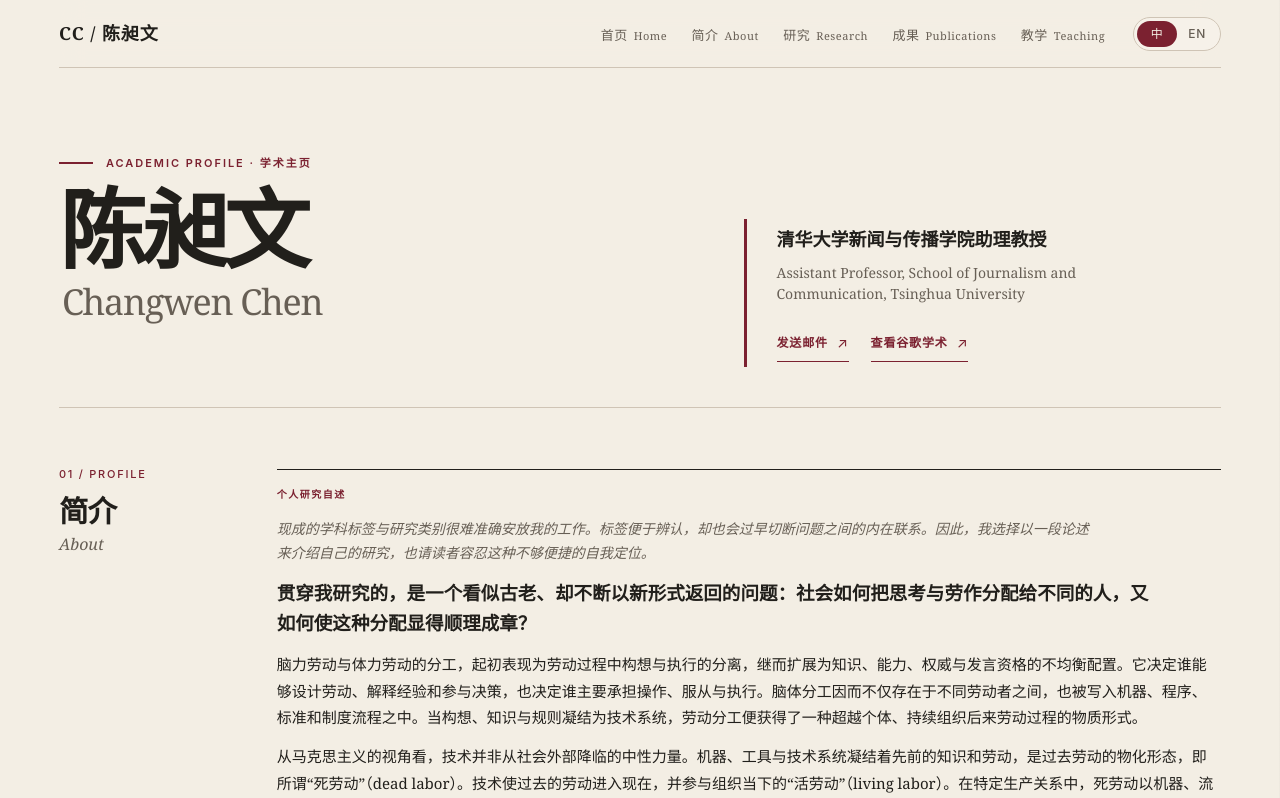
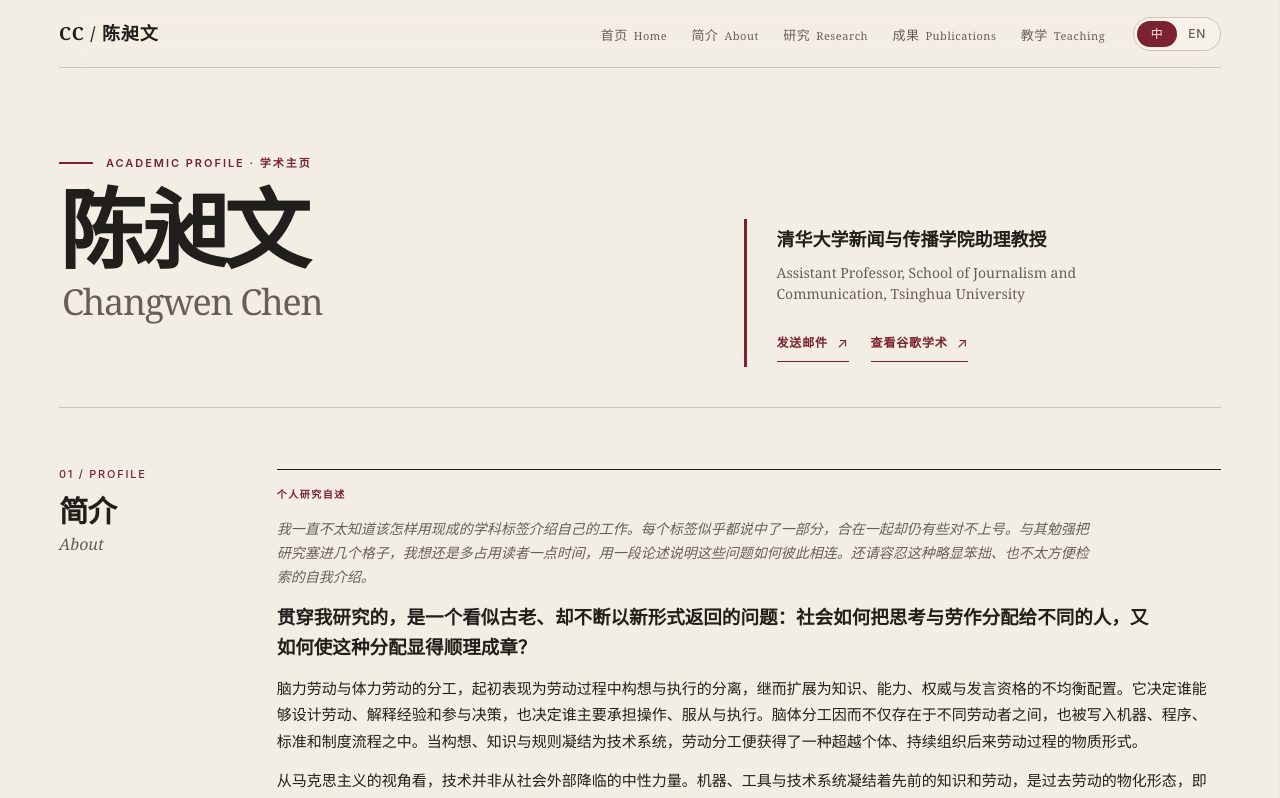
Before and after one commit to cklasd/changwen-chen-academic-homepage, a Next.js app: page /previous in a window 1280 px wide. Shown: the top 798 px of the page. Built offline with nearby package versions, Linux system fonts and the light colour scheme.

Commit message:
Refine research statement introduction

```diff
--- a/app/LegacyHome.tsx
+++ b/app/LegacyHome.tsx
@@ -43,7 +43,7 @@ const navItems = [
 
 export const profileStatement = {
   zh: [
-    "现成的学科标签与研究类别很难准确安放我的工作。标签便于辨认，却也会过早切断问题之间的内在联系。因此，我选择以一段论述来介绍自己的研究，也请读者容忍这种不够便捷的自我定位。",
+    "我一直不太知道该怎样用现成的学科标签介绍自己的工作。每个标签似乎都说中了一部分，合在一起却仍有些对不上号。与其勉强把研究塞进几个格子，我想还是多占用读者一点时间，用一段论述说明这些问题如何彼此相连。还请容忍这种略显笨拙、也不太方便检索的自我介绍。",
     "贯穿我研究的，是一个看似古老、却不断以新形式返回的问题：社会如何把思考与劳作分配给不同的人，又如何使这种分配显得顺理成章？",
     "脑力劳动与体力劳动的分工，起初表现为劳动过程中构想与执行的分离，继而扩展为知识、能力、权威与发言资格的不均衡配置。它决定谁能够设计劳动、解释经验和参与决策，也决定谁主要承担操作、服从与执行。脑体分工因而不仅存在于不同劳动者之间，也被写入机器、程序、标准和制度流程之中。当构想、知识与规则凝结为技术系统，劳动分工便获得了一种超越个体、持续组织后来劳动过程的物质形式。",
     "从马克思主义的视角看，技术并非从社会外部降临的中性力量。机器、工具与技术系统凝结着先前的知识和劳动，是过去劳动的物化形态，即所谓“死劳动”（dead labor）。技术使过去的劳动进入现在，并参与组织当下的“活劳动”（living labor）。在特定生产关系中，死劳动以机器、流程和标准的形式返回生产现场，规定活劳动的节奏、动作与可能性。脑体劳动之间的分工，也因此表现为活劳动与物化劳动之间的关系，表现为劳动者与技术之间的关系。",
@@ -60,7 +60,7 @@ export const profileStatement = {
     "我的研究由此始终致力于对既成社会形式进行去自然化（denaturalization）与重新问题化（reproblematization）。当专业化被视为效率的自然结果，当技术控制被解释为知识能力的必然差异，当既有分工被理解为社会运行不可改变的条件，历史化的工作便是重新追问：这些关系在何种条件下形成，它们如何被写入知识、制度与技术，又排除了哪些可能的社会安排。研究的意义，正在于使已经失去问题形态的事物重新成为问题，也使那些被凝固在技术与分工之中的社会能力，再次显露出被共同占有和重新组织的可能。",
   ],
   en: [
-    "Existing disciplinary tags and research categories do not readily locate my work. Tags make scholarship legible, but they can sever the internal connections among questions too early. I therefore introduce my research through an argument rather than a list of keywords, and ask the reader to bear with this less convenient form of self-description.",
+    "I have never been entirely sure how to introduce my work through familiar disciplinary labels. Each captures a part of it, yet together they never quite add up. So I will borrow a little more of the reader’s time to explain how these questions connect, instead of squeezing the research into a few boxes. I hope you will forgive this slightly awkward and not especially search-friendly form of self-introduction.",
     "A question that appears old yet continually returns in new forms runs through my research: how does society assign thinking and labor to different people, and how does it make that division appear self-evident?",
     "The division between mental and manual labor begins as a separation of conception from execution within the labor process, then expands into an unequal distribution of knowledge, capacity, authority, and the right to speak. It determines who may design work, interpret experience, and participate in decisions, as well as who is expected primarily to operate, obey, and execute. This division is inscribed not only between workers but also into machines, programs, standards, and institutional procedures. Once conception, knowledge, and rules are condensed into technical systems, the division of labor acquires a material form that exceeds individuals and continues to organize subsequent labor processes.",
     "From a Marxist perspective, technology is not a neutral force arriving from outside society. Machines, tools, and technical systems embody prior knowledge and labor; they are material forms of past labor, or what Marx calls “dead labor.” Technology carries past labor into the present and participates in organizing contemporary “living labor.” Under specific relations of production, dead labor returns to the workplace through machines, procedures, and standards, shaping the rhythms, movements, and possibilities of living labor. The division between mental and manual labor thus also appears as a relation between living and objectified labor, and between workers and technology.",
```
